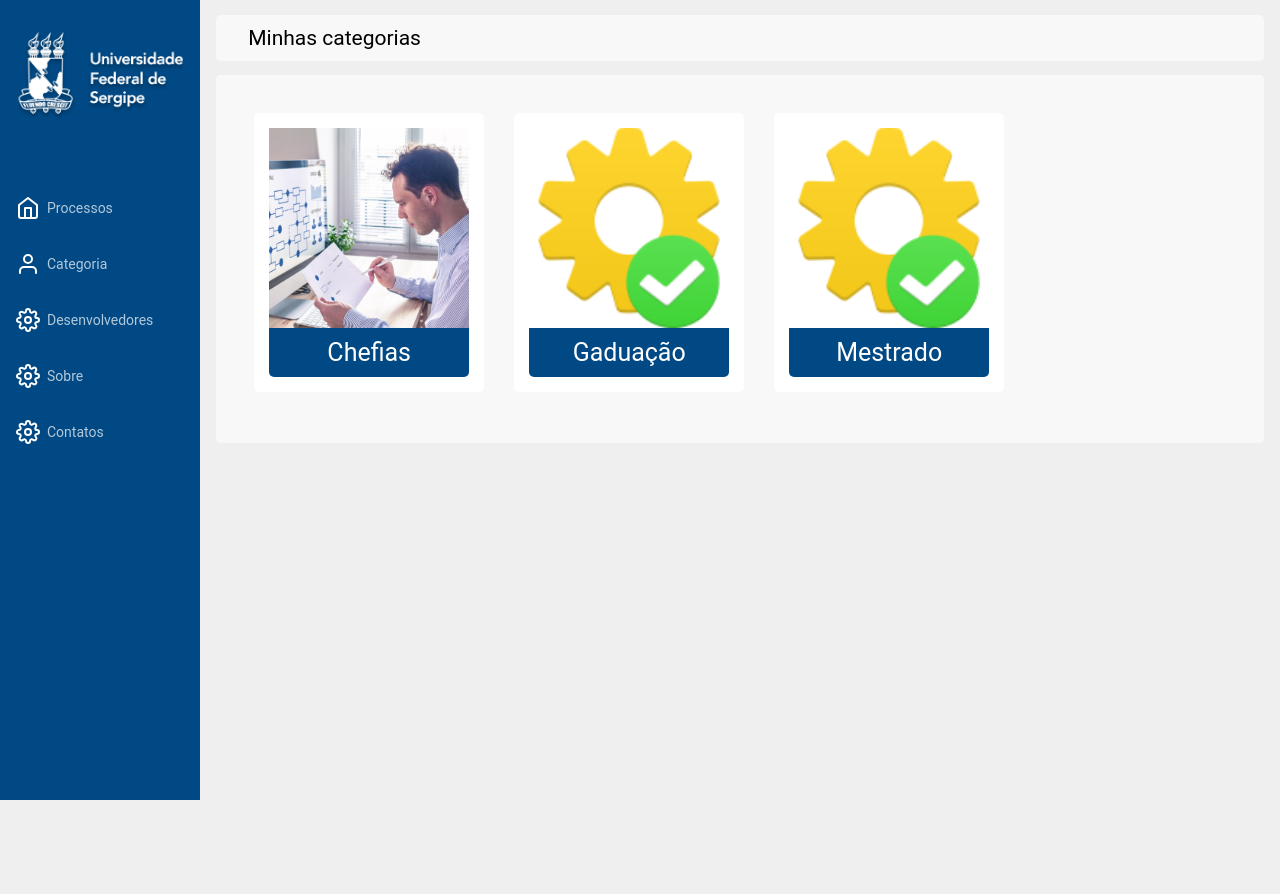
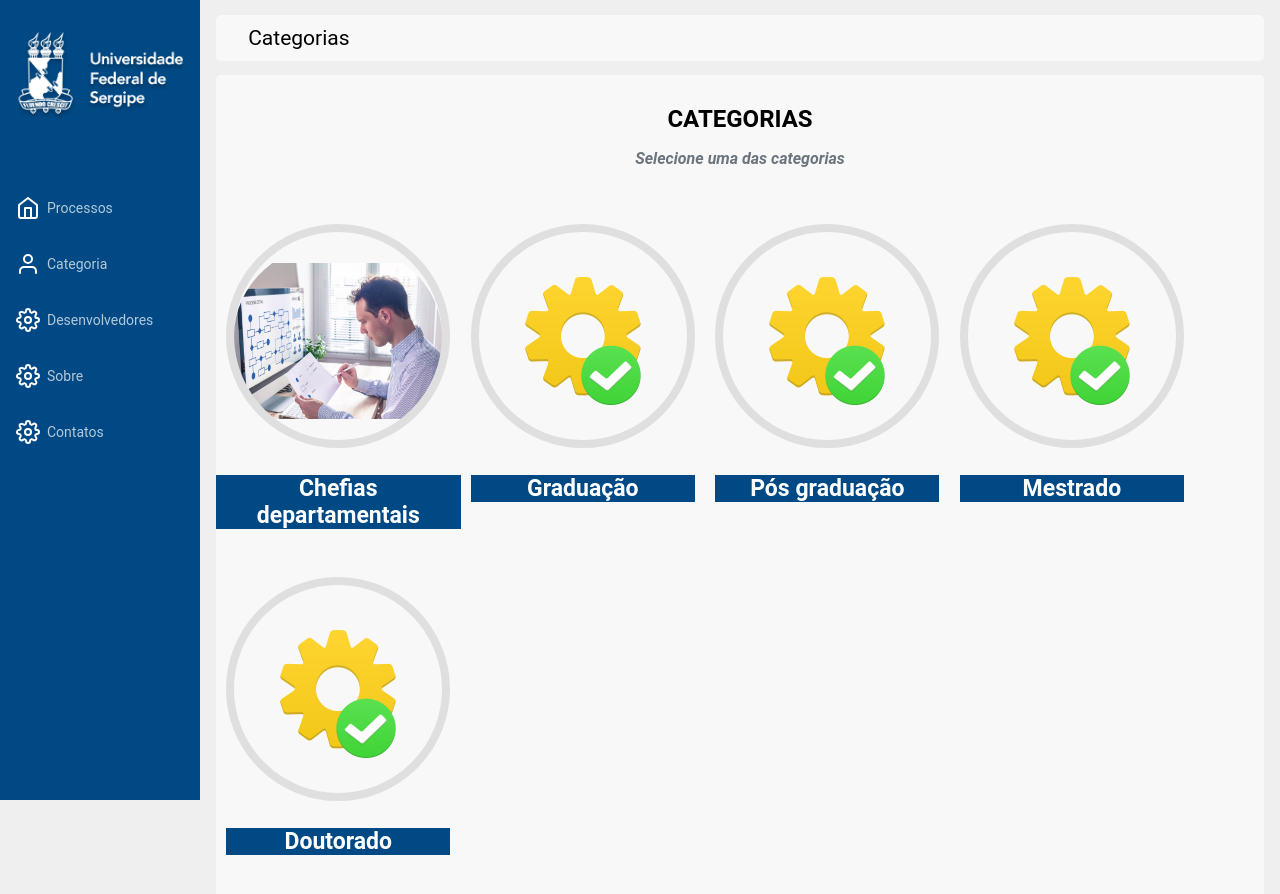
Before and after one commit to Emeson-Santos/Sistema-Processos-UFS, a React (Create React App) app: page / in a window 1280 px wide. Shown: the top 894 px of the page. Before the commit the page ends 800 px from the top, so only its background shows below. Built offline with nearby package versions, Linux system fonts and the light colour scheme.

Commit message:
Alterei os arquivos  modified:   src/pages/Desenvolvedores/dev.css

```diff
--- a/src/pages/Desenvolvedores/index.js
+++ b/src/pages/Desenvolvedores/index.js
@@ -25,9 +25,9 @@ export default function Desenvolvedores(){
             <h3>colocar nome, email, facebook e titwer</h3> */}
             <div className="content">
                 <Title name="Desenvolvedores">
-                   <strong>
-                   <FiInfo size={17}/>
-                   </strong>
+
+                   <FiInfo size={17} color='#000'/>
+
                 </Title>
 
                 <div className="container">
--- a/src/pages/Home/home.css
+++ b/src/pages/Home/home.css
@@ -1,148 +1,120 @@
 
-.container{
-
+.container {
   display: flex;
-  background-color: #f8f8f8;
-  border-radius: 5px;
-  padding: .8em;
-  align-items: center;
-  margin-bottom: 1em;
-    /* display: flex;
   flex-direction: column;
   justify-content: center;
   align-items: center;
   width: 100%;
+  padding-right: var(--bs-gutter-x, 0.75rem);
+  padding-left: var(--bs-gutter-x, 0.75rem);
+  margin-right: auto;
+  margin-left: auto;
   background-color: #f8f8f8;
   border-radius: 5px;
-    padding: 10em;
-    margin-bottom: 1em; */
+
 }
 
-  .container-center{
+.text-center{
+    margin-top: 10px;
+    margin-bottom: 20px;
+    padding: 20px;
+    text-align: center;
+}
+
+.text-uppercase{
+    text-transform: uppercase;
+    margin-bottom: 16px;
+    font-size: x-large;
+    text-align: center;
+}
+
+.text-muted {
+    text-align: center;
+    color: #6c757d;
+    margin-bottom: 16px;
+    font-size: medium;
+  }
+
+  .row {
+    --bs-gutter-x: 1.5rem;
+    --bs-gutter-y: 0;
+    display: flex;
+    flex-wrap: wrap;
+    margin-top: calc(var(--bs-gutter-y) * -1);
+    margin-right: calc(var(--bs-gutter-x) * -.5);
+    margin-left: calc(var(--bs-gutter-x) * -.5);
+
+  }
+
+  .col-lg-4 {
       display: flex;
       flex-direction: row;
-    align-items: center;
-    width: 100%;
-    background-color: #f8f8f8;
-    border-radius: 5px;
-    padding: .8em;
-    margin-bottom: 1em;
+      justify-content: center;
+      flex: 0 0 auto;
+      width: 33.33333333%;
   }
 
-  .container-center article{
+  .categorias {
+    margin-bottom: 3rem;
+    text-align: center;
+
+  }
+  .categorias img {
+    width: 14rem;
+    height: 14rem;
+    padding-top: 10px;
+    border: 0.5rem solid rgba(0, 0, 0, 0.1);
+    border-radius: 50%;
+    object-fit: scale-down;
+
+  }
+  .categorias h4, .categorias .h4 {
+    margin-top: 1.5rem;
+    margin-bottom: 0;
+  }
+  .categorias a h4{
+    font-size: 23px;
+    color: #FFF;
+    border: #000;
+    background-color: #004984;
+    transition: .2s;
+    justify-content: center;
+    align-items: center;
+  }
+  .categorias a span{
+      height: 2.5em;
+      width: 2.5em;
+      display: inline-flex;
+      align-items: center;
+      justify-content: center;
+      padding: 1px;
+      margin: 8px;
+      /* border-radius: 50%;
+      background-color: #212529;
+      vertical-align: middle; */
+
+  }
+  .categorias a h4:hover{
+    opacity: 1;
+    transform: scale(1.1);
+  }
+  .categorias a svg{
+    margin: .4em;
+    color: #FFF;
+    vertical-align: middle;
+
+  }
+
+  /* .rodape{
     display: flex;
     flex-direction: column;
     justify-content: center;
-    align-items: center;
-    background-color: #fff;
-    margin: 15px;
-    padding: 15px;
-    border-radius: 5px;
-    object-fit: cover;
+    text-align: center;
+
  }
-
-  .container-center article img{
-    width: 200px;
-    height: 200px;
-    max-height: 200px;
-    object-fit: cover;
-  }
-
-  .container-center article a{
-    text-decoration: none;
-    color: #fff;
-    background-color: #004984;
-    font-size: 25px;
-    width: 100%;
-    text-align: center;
-    padding-top: 10px;
-    padding-bottom: 10px;
-    border-bottom-left-radius: 5px;
-    border-bottom-right-radius: 5px;
-  }
-
-  .container-center article a:hover{
-    opacity: 1;
-    transform: scale(1.2);
-  }
-/*
-  .container-center div img{
-    width: 200px;
-    height: 200px;
-     margin: 60px;
-    padding: 10px;
-    /* border: 1px;
-    border-radius: 10px;
-    object-fit: cover;
-    transition: .3s;
-  }
-
-  .container-center div img:hover{
-    opacity: 1;
-    transform: scale(1.4);
+ .rodape p{
+   font-size: medium;
+   color: #9d9d9d;
+   margin-left: 170px;
+   margin-right: 170px;
  } */
-
-  /* .label-avatar{
-    width: 280px;
-    height: 280px;
-    display: flex;
-    justify-content: center;
-    align-items: center;
-    flex-direction: column;
-    cursor: pointer;
-
-  } */
-
-  /* .label-avatar input{
-    display: none;
-  }
-
-  .label-avatar span{
-    z-index: 99;
-    position: absolute;
-    opacity: 0.7;
-    transition: all .5s;
-  }
-
-  .label-avatar span:hover{
-    opacity: 1;
-    transform: scale(1.4);
-  }
-
-  .form-profile img{
-    margin-bottom: 1em;
-    border-radius: 50%;
-    object-fit: cover;
-  }
-
-  .form-profile label{
-    margin-bottom: .5em;
-    font-size: 1.4em;
-  }
-
-  .form-profile input, textarea, select{
-    margin-bottom: 1em;
-    padding: .7em;
-    border:0;
-    border-radius: 5px;
-    max-width: 600px;
-  }
-
-  .form-profile input:disabled{
-    cursor: not-allowed;
-  }
-
-  .form-profile button{
-    max-width: 600px;
-  }
-
-  .logout-btn{
-    padding: 8px 20px;
-    background-color: transparent;
-    border:1px solid #121212;
-    border-radius: 5px;
-    font-size: 1.5em;
-    display: flex;
-    justify-content: center;
-    align-items: center;
-  } */
--- a/src/pages/Home/index.js
+++ b/src/pages/Home/index.js
@@ -5,6 +5,8 @@ import Title from '../../components/Title';
 import chefiasProcessos from '../../assets/fluxograma-online.jpg';
 import graduacaoProcessos from '../../assets/process-accept-icon.png';
 import mestradoProcessos from '../../assets/process-accept-icon.png';
+import posGraduacao from '../../assets/process-accept-icon.png';
+import doutorado from '../../assets/process-accept-icon.png';
 
 
 import { FiSettings } from "react-icons/fi";
@@ -13,35 +15,98 @@ export default function Home(){
     return(
         <div>
             <Header/>
+
+            {/* <h1>Estes são os desenvolvedores:</h1>
+            <h2>colocar a imagem de cada um redonda</h2>
+            <h3>colocar nome, email, facebook e titwer</h3> */}
             <div className="content">
-                <Title name="Minhas categorias">
-                <FiSettings size={25} />
+                <Title name="Categorias">
+
+                   {/* <FiInfo size={17} color='#000'/> */}
+
                 </Title>
 
                 <div className="container">
-                    <div className="container-center">
-                        <article key="id">
-                            {/* <strong>Categoria Chefias</strong> */}
-                                <img src={chefiasProcessos} alt="Processos para a categoria de chefias departamentais" />
-                                <Link to="/processos" >Chefias</Link>
-                        </article>
-                        <article key="id">
-                            {/* <strong>Categoria Chefias</strong> */}
-                            <img src={graduacaoProcessos} alt="Processos para a categoria de graduação" />
-                                <Link to="#" >Gaduação</Link>
-                        </article>
-                        <article key="id">
-                            {/* <strong>Categoria Chefias</strong> */}
-                            <img src={mestradoProcessos} alt="Processos para a categoria de mestrado" />
-                                <Link to="/#">Mestrado</Link>
 
-                        </article>
+                    <div className="text-center">
+                            <h2 className="text-uppercase">Categorias</h2>
+                            <h3 className="text-muted"><i>Selecione uma das categorias</i></h3>
                     </div>
 
-                   </div>
+                    {/* agora clocar imagens nomes dos envolvidos no time e redes sociais */}
+
+                    <div className="row">
+                        <div className="col-lg-4">
+                            <div className="categorias">
+                                {/* inserir a imagem */}
+                                <img src={chefiasProcessos} alt="processos chefias"/>
+                                {/* o nome do dev */}
+                                <Link to="/processos">
+                                <h4>Chefias departamentais</h4>
+                                </Link>
+
+                            </div>
+
+                        </div>
+                        <div className="col-lg-4">
+                            <div className="categorias">
+                                {/* inserir a imagem */}
+                                <img src={graduacaoProcessos} alt="processos graduacao"/>
+                                {/* o nome do dev */}
+                                <Link to="#">
+                                    <h4>Graduação</h4>
+                                </Link>
+
+                            </div>
+
+                        </div>
+                        <div className="col-lg-4">
+                            <div className="categorias">
+                                {/* inserir a imagem */}
+                                <img src={posGraduacao} alt="processos de pos graduação"/>
+                                {/* o nome do dev */}
+                                <Link to="#">
+                                    <h4>Pós graduação</h4>
+                                </Link>
+
+                            </div>
+
+                        </div>
+                        <div className="col-lg-4">
+                            <div className="categorias">
+                                {/* inserir a imagem */}
+                                <img src={mestradoProcessos} alt="processos de mestrado"/>
+                                {/* o nome do dev */}
+                                <Link to="#">
+                                <h4>Mestrado</h4>
+                                </Link>
+
+
+                            </div>
+                            </div>
+                            <div className="col-lg-4">
+                                <div className="categorias">
+                                    {/* inserir a imagem */}
+                                    <img src={doutorado} alt="processos de mestrado"/>
+                                    {/* o nome do dev */}
+                                    <Link to="">
+                                    <h4>Doutorado</h4>
+                                    </Link>
+
+
+                                </div>
+
+                            </div>
+                        {/* <div className="rodape">
+                            <h4><p>"Aquele que ama ou exerce ou deseja a dor, pode ocasionalmente adquirir algum prazer na labuta. Para dar um exemplo trivial, qual de nós se submete ao laborioso exercício físico, exceto para obter alguma vantagem com isso." </p></h4>
+                        </div> */}
+
+                    </div>
+
                 </div>
 
             </div>
 
+        </div>
     )
 }
```
Also changed, not shown: src/pages/Desenvolvedores/dev.css (+1 -9 lines). Lines whose indentation alone changed are shown as unchanged.
